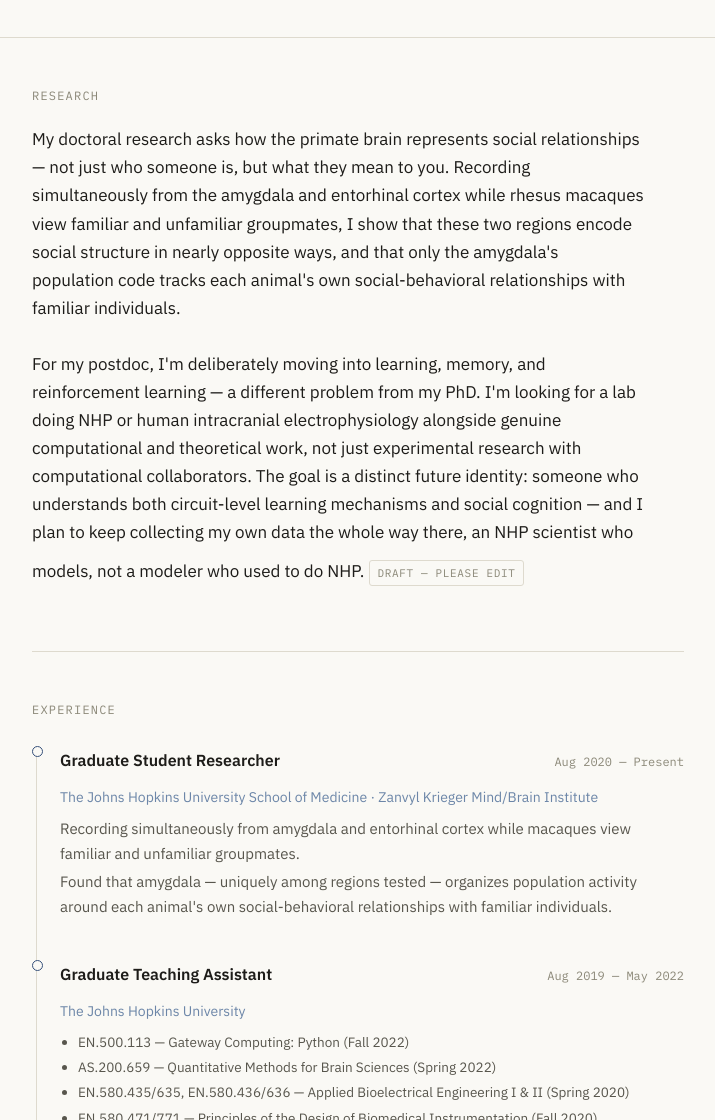
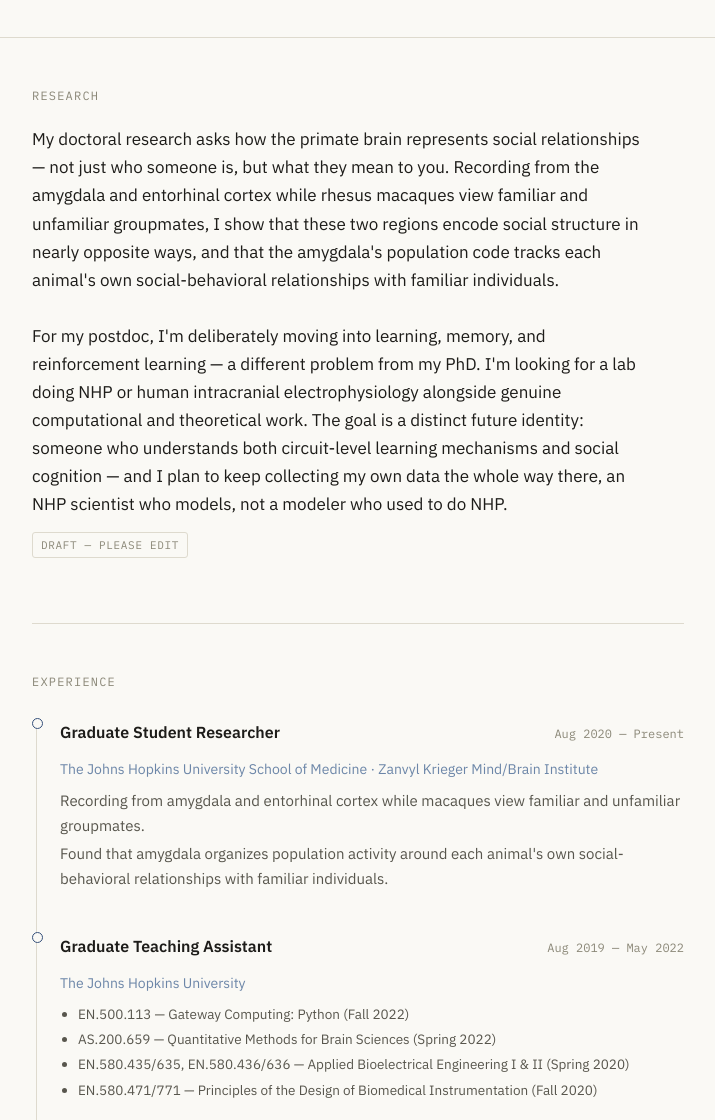
Before and after one commit to julie0924/julie0924.github.io, a plain HTML site: page index.html in a window 1280 px wide. Shown: the part 400-1520 px from the top of the page, without its empty margins (282-997 px from the left). Drawn offline with Linux system fonts and the light colour scheme.

Commit message:
update bio

```diff
--- a/index.html
+++ b/index.html
@@ -386,15 +386,14 @@
     <p class="eyebrow">Research</p>
     <p class="about-text">
       My doctoral research asks how the primate brain represents social relationships — not just who someone is,
-      but what they mean to you. Recording simultaneously from the amygdala and entorhinal cortex while rhesus
+      but what they mean to you. Recording from the amygdala and entorhinal cortex while rhesus
       macaques view familiar and unfamiliar groupmates, I show that these two regions encode social structure in
-      nearly opposite ways, and that only the amygdala's population code tracks each animal's own
+      nearly opposite ways, and that the amygdala's population code tracks each animal's own
       social-behavioral relationships with familiar individuals.
       <br><br>
       For my postdoc, I'm deliberately moving into learning, memory, and reinforcement learning — a different
       problem from my PhD. I'm looking for a lab doing NHP or human intracranial electrophysiology alongside
-      genuine computational and theoretical work, not just experimental research with computational collaborators.
-      The goal is a distinct future identity: someone who understands both circuit-level learning mechanisms and
+      genuine computational and theoretical work. The goal is a distinct future identity: someone who understands both circuit-level learning mechanisms and
       social cognition — and I plan to keep collecting my own data the whole way there, an NHP scientist who
       models, not a modeler who used to do NHP.
       <span class="draft-tag">Draft — please edit</span>
@@ -412,8 +411,8 @@
           <p class="role-dates">Aug 2020 — Present</p>
         </div>
         <p class="role-org">The Johns Hopkins University School of Medicine · Zanvyl Krieger Mind/Brain Institute</p>
-        <p class="role-detail">Recording simultaneously from amygdala and entorhinal cortex while macaques view familiar and unfamiliar groupmates.</p>
-        <p class="role-detail">Found that amygdala — uniquely among regions tested — organizes population activity around each animal's own social-behavioral relationships with familiar individuals.</p>
+        <p class="role-detail">Recording from amygdala and entorhinal cortex while macaques view familiar and unfamiliar groupmates.</p>
+        <p class="role-detail">Found that amygdala organizes population activity around each animal's own social-behavioral relationships with familiar individuals.</p>
       </div>
 
       <div class="role">
```
